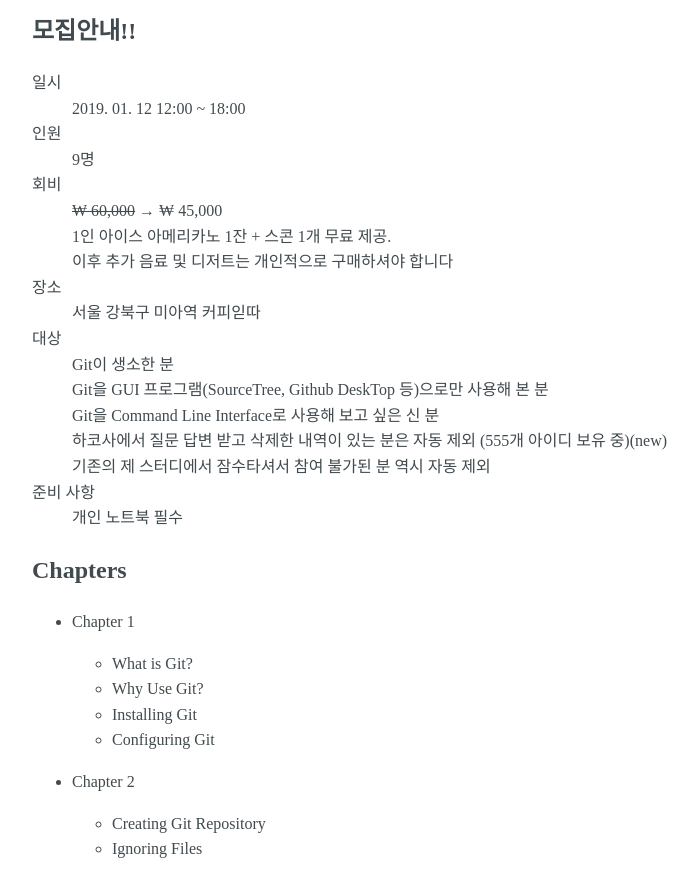
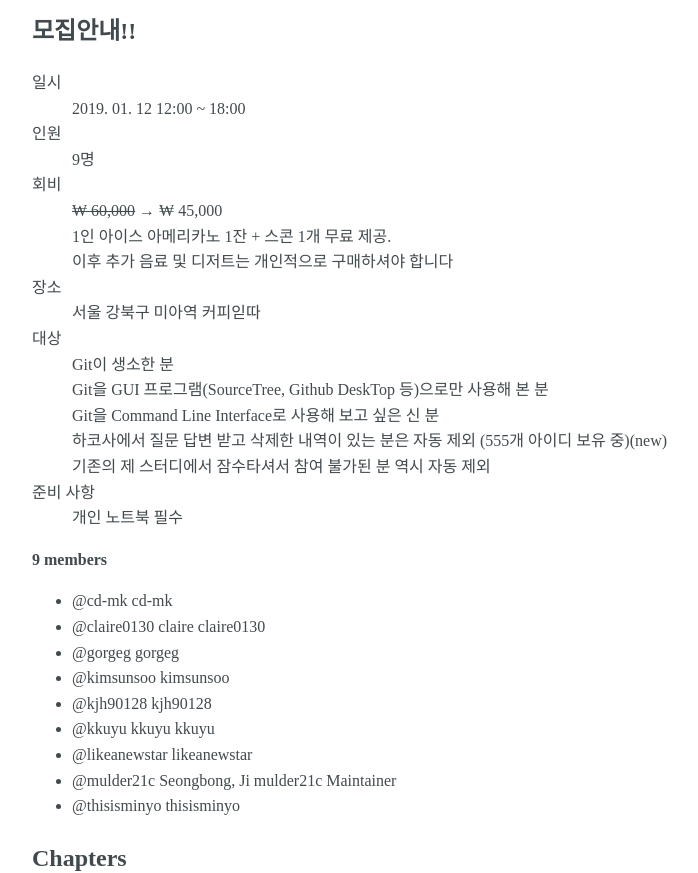
Before and after one commit to mulder21c-git-lecture/Arrival, a website: page source/html/index.html in a window 1280 px wide. Shown: the part 94-967 px from the top of the page, without its empty margins (158-856 px from the left). Drawn offline with nearby package versions, Linux system fonts and the light colour scheme; files that its build step writes are made by us from their sources.

Commit message:
add members

```diff
--- a/source/html/index.html
+++ b/source/html/index.html
@@ -43,6 +43,21 @@
           <dd>개인 노트북 필수</dd>
         </div>
       </dl>
+    </section>
+
+    <section>
+      <strong>9 members</strong>
+      <ul>
+        <li>@cd-mk	cd-mk</li>
+        <li>@claire0130	claire  claire0130</li>
+        <li>@gorgeg	gorgeg</li>
+        <li>@kimsunsoo	kimsunsoo</li>
+        <li>@kjh90128	kjh90128</li>
+        <li>@kkuyu	kkuyu  kkuyu</li>
+        <li>@likeanewstar	likeanewstar</li>
+        <li>@mulder21c	Seongbong, Ji  mulder21c Maintainer</li>
+        <li>@thisisminyo	thisisminyo</li>
+      </ul>
     </section>
 
     <section>
```
